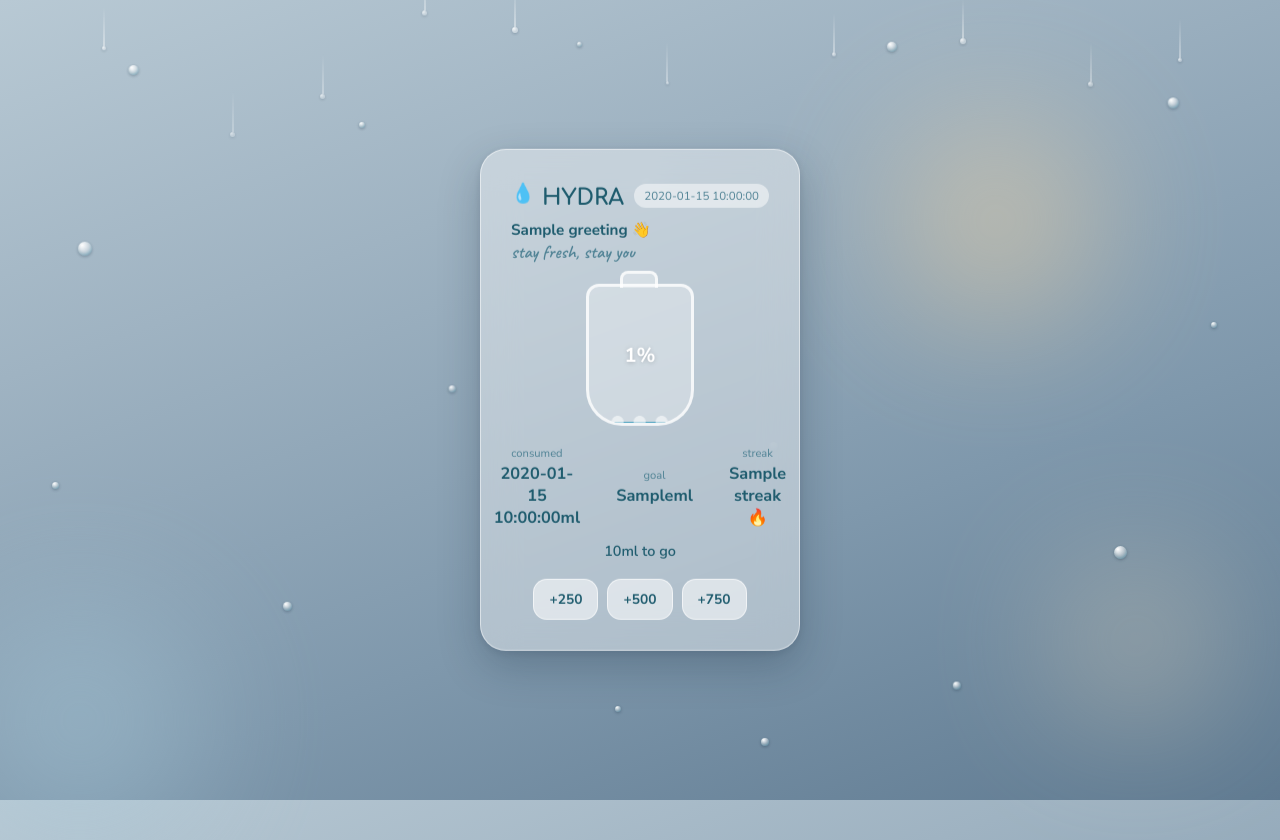
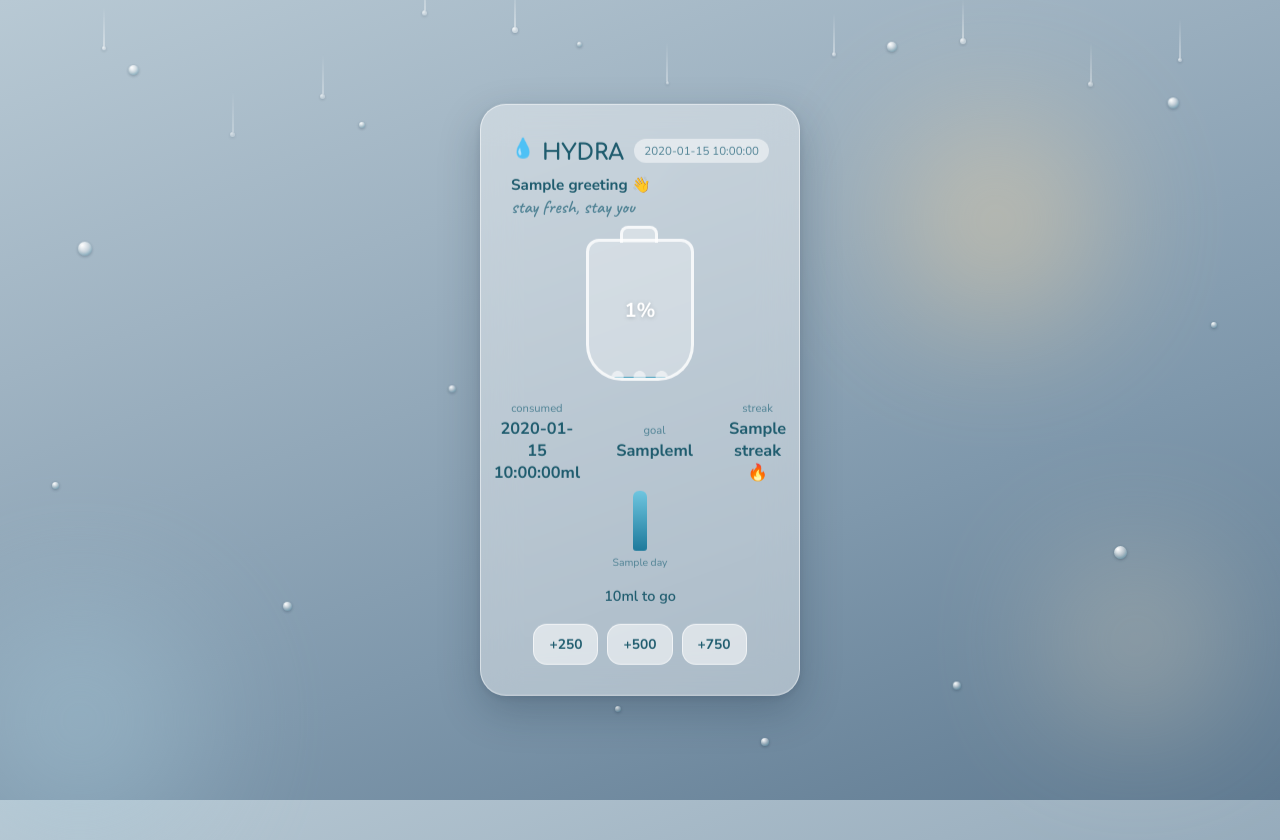
Before and after one commit to neharai18/hydra, a Flask app: template templates/dashboard.html in a window 1280 px wide. Run offline with Flask 3, Linux system fonts and the light colour scheme; the template is opened without the code that fills it: most values are stand-ins (such as "Sample title", 1, 10 or a date in 2020).

Commit message:
Add weekly progress bar chart

```diff
--- a/app.py
+++ b/app.py
@@ -117,11 +117,18 @@ def dashboard():
         ORDER BY day
     """)
     week_data = {row[0]: row[1] for row in week_cursor.fetchall()}
+    from datetime import timedelta
+    last_7_days = []
+    for i in range(6, -1, -1):
+        day = (datetime.now() - timedelta(days=i)).strftime("%Y-%m-%d")
+        day_label = (datetime.now() - timedelta(days=i)).strftime("%a")
+        amount = week_data.get(day, 0)
+        last_7_days.append({"label": day_label, "amount": amount})
     streak = calculate_streak()
     conn.close()
 
     percentage = round((today_total / daily_goal) * 100, 1)
 
-    return render_template("dashboard.html", today_total=today_total, daily_goal=daily_goal, percentage=percentage, week_data=week_data, greeting=greeting, today_date=today_date, streak=streak)
+    return render_template("dashboard.html", today_total=today_total, daily_goal=daily_goal, percentage=percentage, week_data=week_data, greeting=greeting, today_date=today_date, streak=streak, last_7_days=last_7_days)
 if __name__ == "__main__":
     app.run(debug=True)
--- a/templates/dashboard.html
+++ b/templates/dashboard.html
@@ -102,6 +102,10 @@ h1 { font-family:'Comfortaa',cursive; font-weight:700; font-size:1.4em; color:va
 .jug-pct { position:relative; z-index:2; font-weight:700; font-size:1.25em; color:#fff; text-shadow:0 1px 4px rgba(0,0,0,.18); }
 
 .stats-row { display:flex; align-items:center; justify-content:center; gap:18px; margin-bottom:12px; }
+.week-chart { display: flex; justify-content: center; align-items: flex-end; gap: 8px; height: 70px; margin: 16px 0; }
+.bar-col { display: flex; flex-direction: column; align-items: center; gap: 4px; }
+.bar { width: 14px; background: linear-gradient(180deg, var(--water-light), var(--water-deep)); border-radius: 6px 6px 3px 3px; min-height: 3px; transition: height 0.6s ease; }
+.bar-label { font-size: 0.65em; color: var(--ink-soft); }
 .stat { display:flex; flex-direction:column; gap:2px; }
 .stat-label { font-size:0.7em; color:var(--ink-soft); }
 .stat-value { font-size:1.02em; font-weight:700; color:var(--ink); }
@@ -153,6 +157,14 @@ h1 { font-family:'Comfortaa',cursive; font-weight:700; font-size:1.4em; color:va
     <div class="stat-divider"></div>
     <div class="stat"><span class="stat-label">streak</span><span class="stat-value">{{ streak }}🔥</span></div>
   </div>
+   <div class="week-chart">
+    {% for day in last_7_days %}
+    <div class="bar-col">
+      <div class="bar" style="height: {{ (day.amount / daily_goal * 60) if day.amount <= daily_goal else 60 }}px;"></div>
+      <span class="bar-label">{{ day.label }}</span>
+    </div>
+    {% endfor %}
+  </div>
 
   <p class="message">
     {% if percentage >= 100 %}you did it today 💧{% else %}{{ daily_goal - today_total }}ml to go{% endif %}
```
